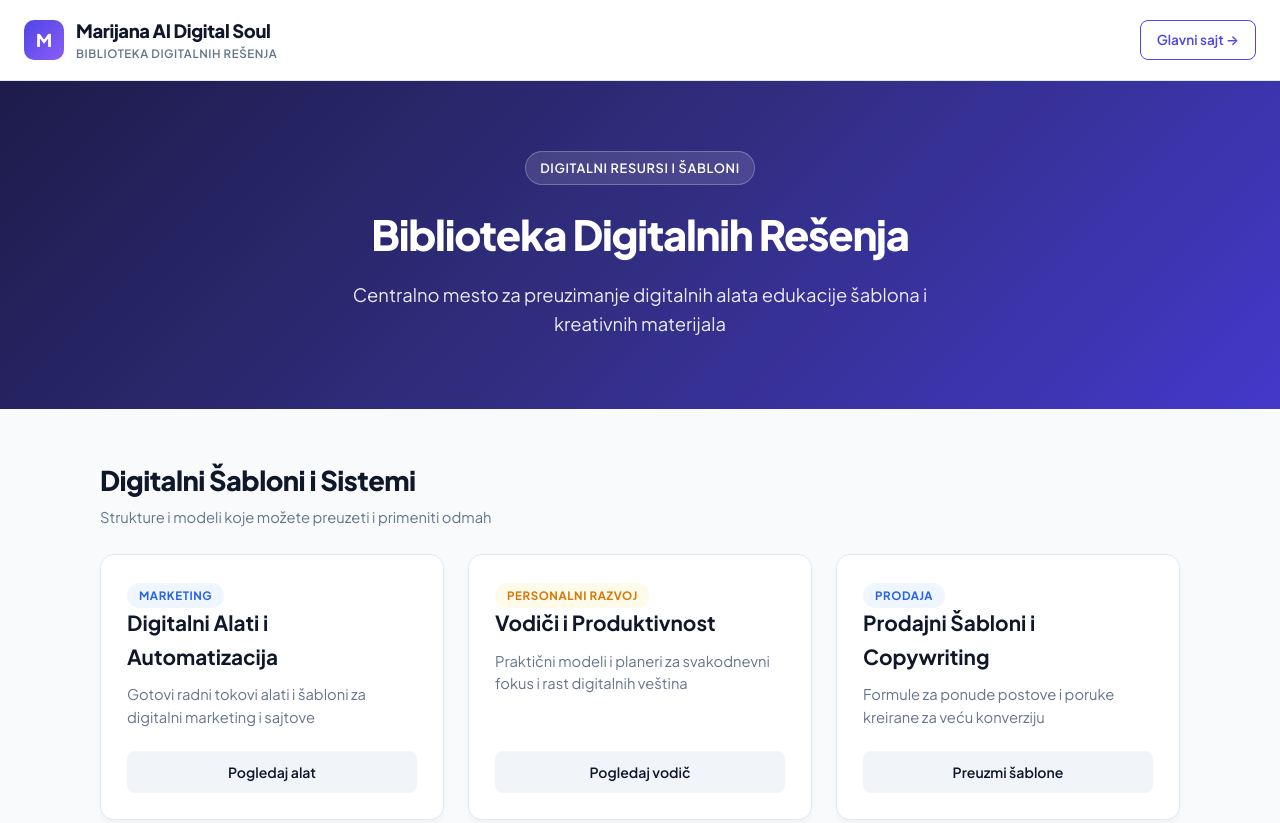
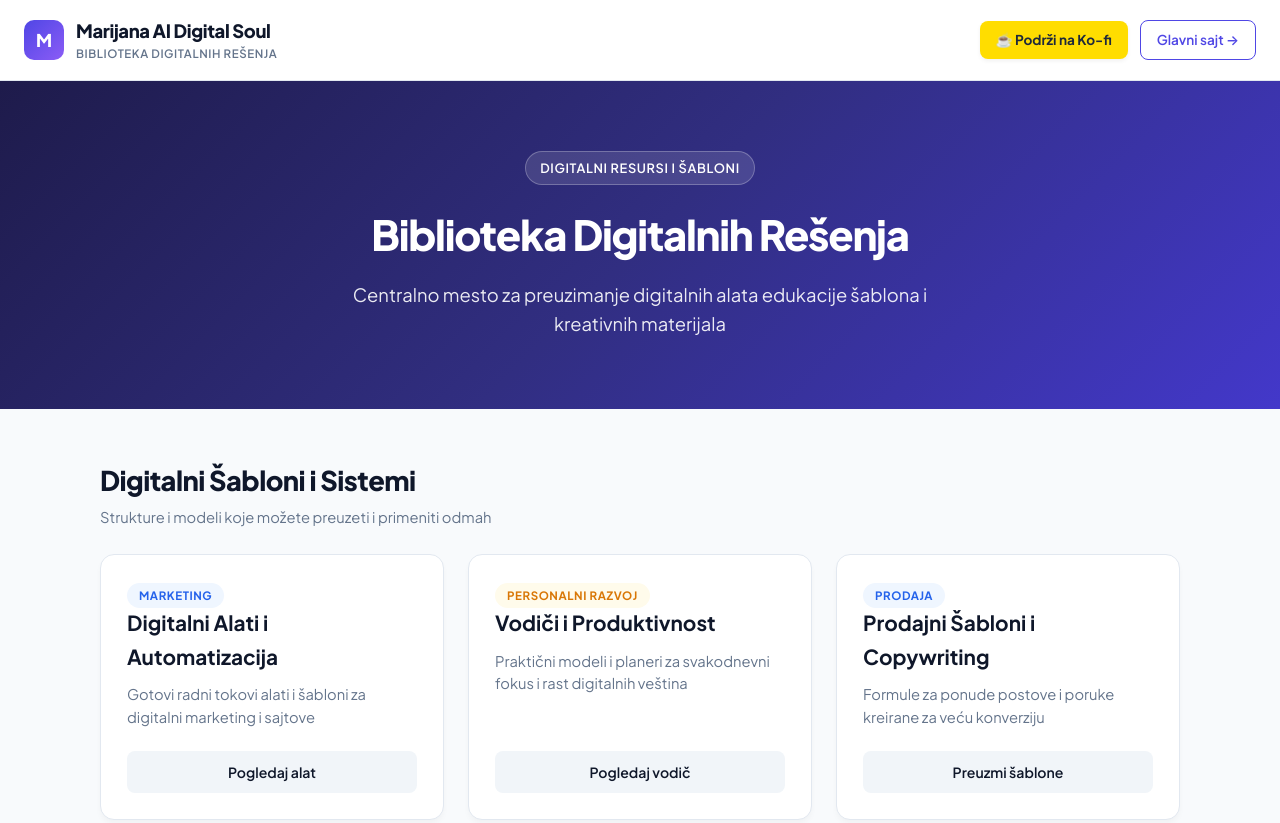
Before and after one commit to marijanaforai-creator/Biblioteka_Digitalnih_Resenja-, a plain HTML site: page index.html in a window 1280 px wide. Shown: the top 823 px of the page. Drawn offline with Linux system fonts and the light colour scheme.

Commit message:
Update index.html

```diff
--- a/index.html
+++ b/index.html
@@ -244,6 +244,7 @@
 
   <!-- Navigacija -->
   <!-- Navigacija -->
+  <!-- Navigacija -->
   <nav>
     <a href="#" class="brand">
       <div class="brand-logo">M</div>
@@ -252,7 +253,10 @@
         <div class="brand-tagline">Biblioteka Digitalnih Rešenja</div>
       </div>
     </a>
-    <a href="https://marijanaforai-creator.github.io/mindstru-site/" class="main-site-btn">Glavni sajt &rarr;</a>
+    <div style="display: flex; gap: 12px; align-items: center;">
+      <a href="https://ko-fi.com/marijana_digital_soul" target="_blank" style="text-decoration: none; font-size: 0.85rem; font-weight: 700; color: #1e293b; background: #ffdd00; padding: 8px 16px; border-radius: 8px; box-shadow: 0 2px 4px rgba(0,0,0,0.06);">☕ Podrži na Ko-fi</a>
+      <a href="https://marijanaforai-creator.github.io/mindstru-site/" class="main-site-btn">Glavni sajt &rarr;</a>
+    </div>
   </nav>
 
   <!-- Hero Zaglavlje -->
```
